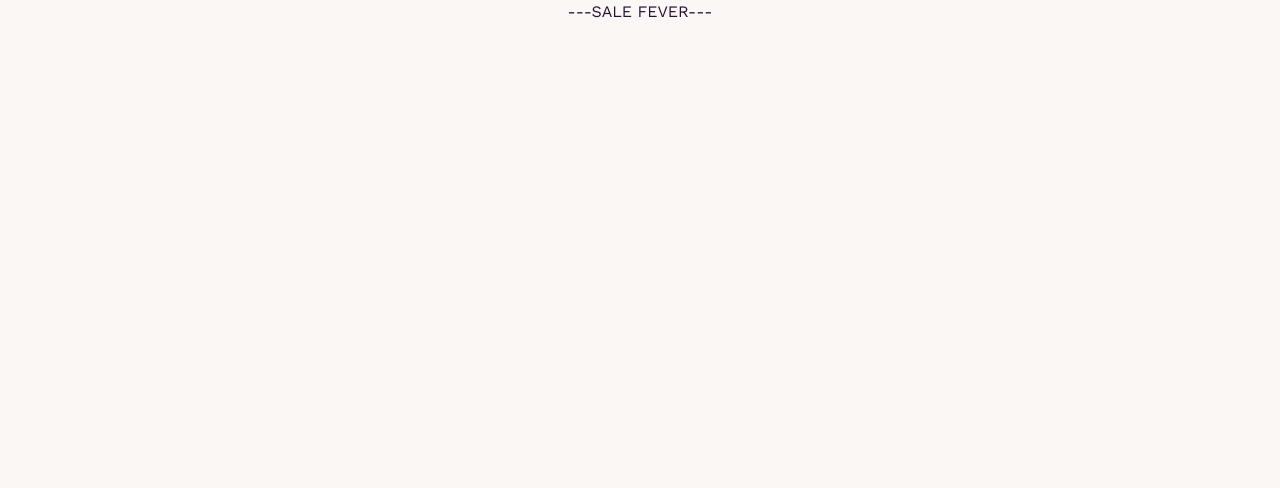
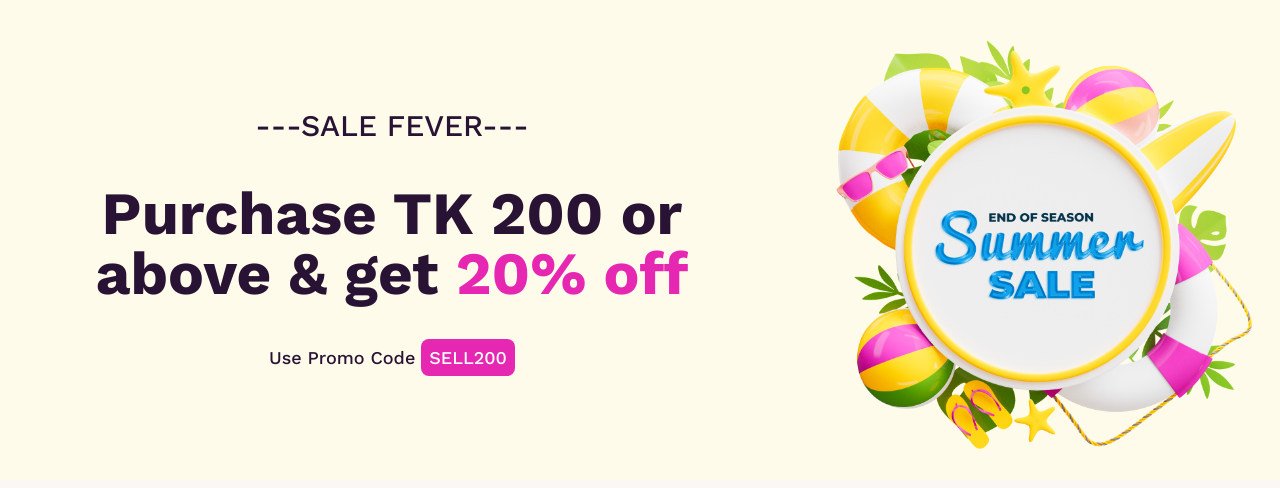
Before and after one commit to shakib2123/Summer-Sale-Web, a plain HTML site: page index.html in a window 1280 px wide. Drawn offline with nearby package versions, Linux system fonts and the light colour scheme.

Commit message:
banner section created

```diff
--- a/index.html
+++ b/index.html
@@ -32,16 +32,27 @@
 <body class="work-sans">
 
     <!-- header section start -->
-    <header>
+    <header class="bg-amber-50">
 
         <!-- banner section start -->
-        <section class="flex flex-col lg:flex-row justify-center items-center">
+        <section class="max-w-[1400px] mx-auto flex gap-8 flex-col-reverse lg:flex-row p-2 justify-center items-center">
 
             <!-- banner info -->
+            <div class=" max-w-3xl text-center">
+
+                <h2 class="text-3xl font-medium mb-10">---SALE FEVER---</h2>
+                <h1 class="text-5xl lg:text-6xl font-bold mb-10">Purchase TK 200 or above & get <span
+                        class="text-[#E527B2]">20%
+                        off</span></h1>
+                <p class="text-lg font-medium">Use Promo Code <span
+                        class="text-white bg-[#E527B2] p-2 rounded-lg">SELL200</span>
+                </p>
+
+            </div>
+
+            <!-- banner image section -->
             <div>
-
-                <h2>---SALE FEVER---</h2>
-
+                <img class="w-full" src="./images/Summer 1.png" alt="">
             </div>
 
         </section>
```
